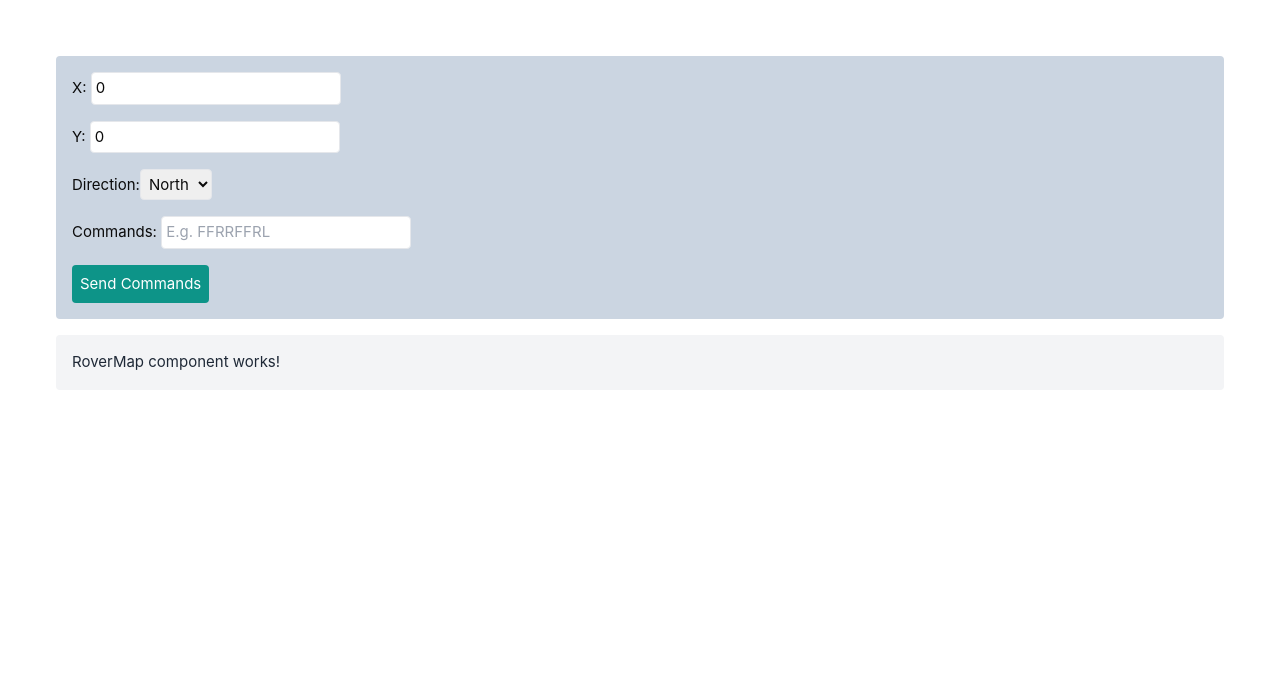
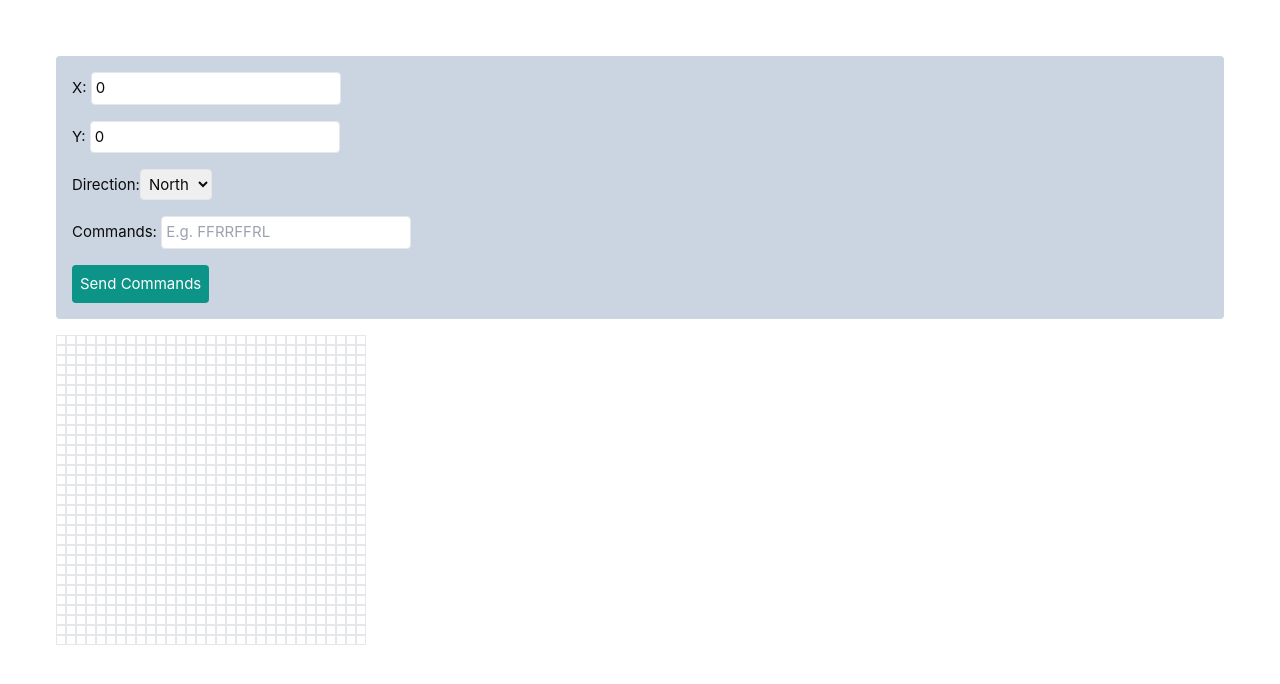
Before and after one commit to mmartincasas/kata-mars-rover-mission, a Vue app: page / in a window 1280 px wide. Shown: the top 684 px of the page. Built offline with nearby package versions, Linux system fonts and the light colour scheme; the HTML template or start-up script is replaced by a standard one.

Commit message:
generate map and draw rover position

```diff
--- a/src/components/RoverMap.vue
+++ b/src/components/RoverMap.vue
@@ -1,26 +1,70 @@
 <template>
-    <div class="p-4 bg-gray-100 text-gray-800 rounded">
-      RoverMap component works!
+  <div class="flex flex-col">
+    <div
+      v-for="(row, rowIndex) in map.grid"
+      :key="rowIndex"
+      class="flex"
+    >
+      <div
+        v-for="cell in row"
+        :key="`${cell.x}-${cell.y}`"
+        class="w-[10px] h-[10px] border border-gray-200"
+        :class="{
+          'bg-red-500': cell.hasRover
+        }"
+      >
+      </div>
     </div>
-  </template>
+  </div>
+</template>
 
 <script lang="ts" setup>
 
-  import { watch } from 'vue'
+  import { reactive, ref, watch } from 'vue'
   import type { CommandInput } from '@/models/CommandInput'
-  //import { MIN_MAP_VALUE, MAX_MAP_VALUE} from '@/constants/map'
+  import { MAX_MAP_VALUE } from '@/constants/map'
+  import { createEmptyMap } from '@/utils/mapFactory'
 
   const props = defineProps<{
     commandInput: CommandInput | null
   }>()
 
+  const rover = reactive<CommandInput>({
+    x: 0,
+    y: 0,
+    direction: 'N',
+    commands: ''
+  })
+
+  const map = ref(createEmptyMap(MAX_MAP_VALUE))
+
   watch(
   () => props.commandInput,
   (newCommands) => {
     if (newCommands) {
-      console.log('RoverMap received new commands:', newCommands)
+      getNewCommands(newCommands)
+      drawRoverPosition()
     }
   }
 )
 
+function getNewCommands (newCommands: CommandInput) {
+  rover.x = newCommands.x
+  rover.y = newCommands.y
+  rover.direction = newCommands.direction
+  rover.commands = newCommands.commands
+  console.log('Rover received new commands:', rover)
+}
+
+function drawRoverPosition () {
+
+  map.value.grid.forEach(row => row.forEach(cell => cell.hasRover = false));
+
+  const cell = map.value.grid[rover.y]?.[rover.x]
+  if (cell) {
+    cell.hasRover = true
+  }
+
+}
+
 </script>
--- a/src/constants/map.ts
+++ b/src/constants/map.ts
@@ -1,4 +1,5 @@
 export const MIN_MAP_VALUE = 0
-export const MAX_MAP_VALUE = 200
+export const MAX_MAP_VALUE = 30
 export const MAX_COMMANDS_LENGTH = 50
 export const VALID_COMMANDS_REGEX = /^[LFR]+$/i
+//export const VISIBLE_SIZE = 10
--- /dev/null
+++ b/src/models/Map.ts
@@ -0,0 +1,11 @@
+export interface Cell {
+    x: number
+    y: number
+    hasRover?: boolean
+    direction?: 'N' | 'S' | 'E' | 'W'
+    isObstacle: boolean
+}
+
+export interface MapData {
+    grid: Cell[][]
+}
--- /dev/null
+++ b/src/utils/mapFactory.ts
@@ -0,0 +1,20 @@
+import type { Cell, MapData } from '@/models/Map'
+
+export function createEmptyMap(maxValue: number): MapData {
+  const grid: Cell[][] = []
+
+  for (let y = 0; y < maxValue+1; y++) {
+    const row: Cell[] = []
+    for (let x = 0; x < maxValue+1; x++) {
+      row.push({
+        x,
+        y,
+        isObstacle: false
+        //isObstacle: Math.random() < (1 / 8)
+      })
+    }
+    grid.push(row)
+  }
+
+  return { grid }
+}
```
